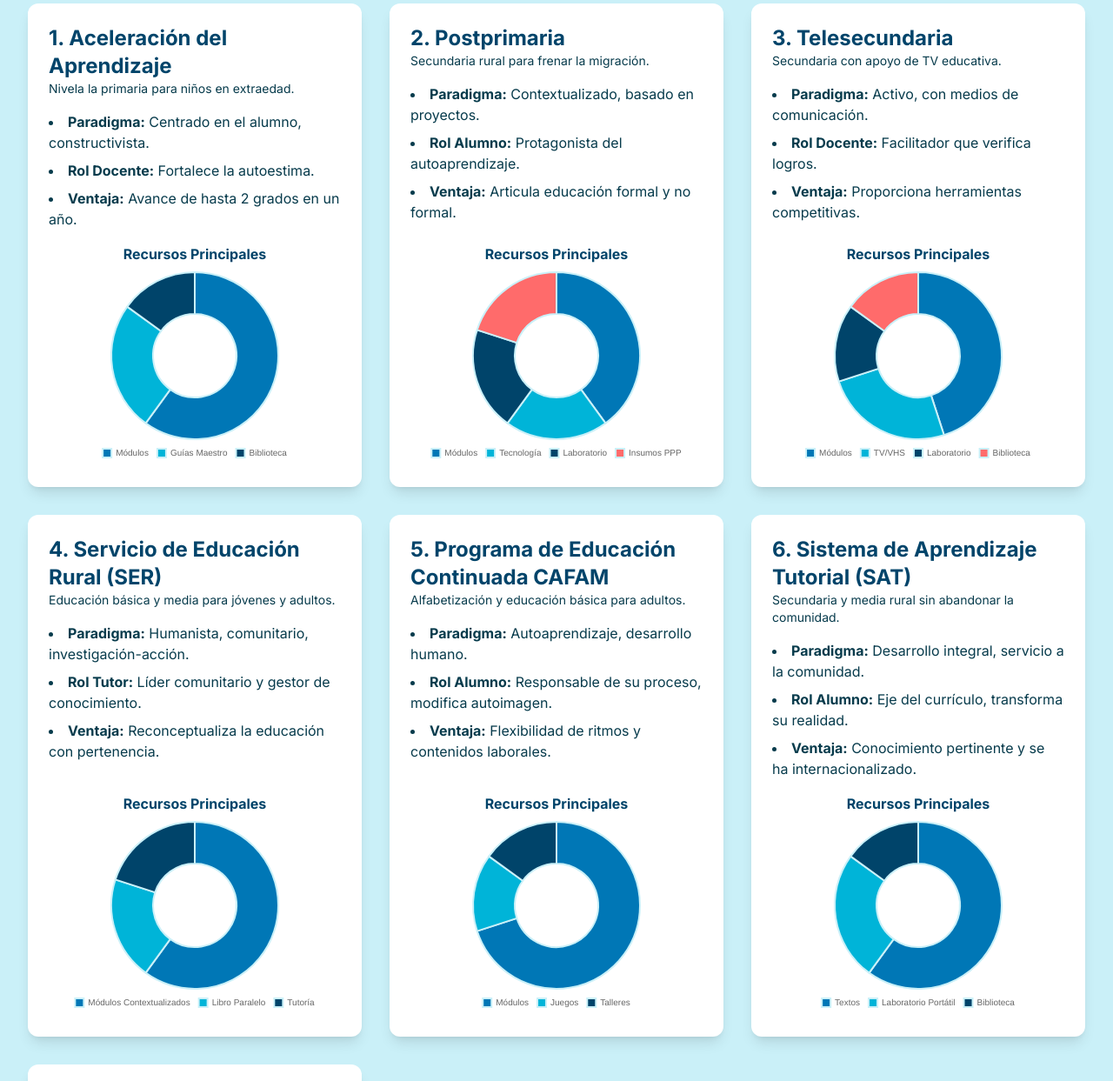
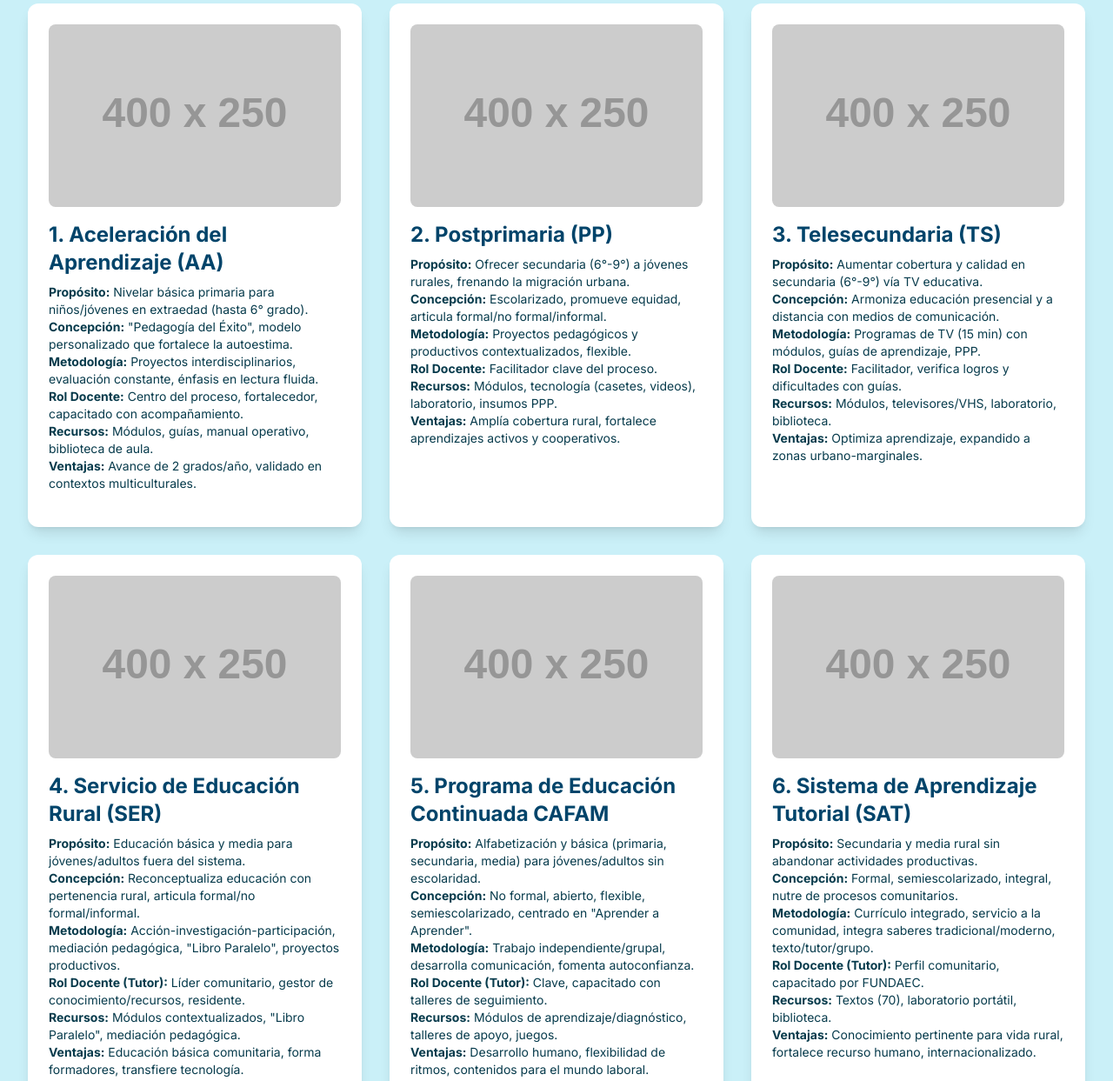
Before and after one commit to andrewestrada-itelkom/vilmaris, a plain HTML site: page index.html in a window 1280 px wide. Shown: the part 1040-2283 px from the top of the page at 87% size. Drawn offline with nearby package versions, Linux system fonts and the light colour scheme; placeholder pictures from the web are drawn by us.

Commit message:
second commit

```diff
--- a/index.html
+++ b/index.html
@@ -85,115 +85,94 @@
             <div class="grid grid-cols-1 md:grid-cols-2 lg:grid-cols-3 gap-8">
 
                 <div class="bg-white rounded-xl shadow-lg p-6 flex flex-col">
-                    <h3 class="text-2xl font-bold text-[#00446A]">1. Aceleración del Aprendizaje</h3>
-                    <p class="text-sm text-[#073B4C] mb-4">Nivela la primaria para niños en extraedad.</p>
-                    <ul class="text-[#073B4C] space-y-2 mb-4 list-disc list-inside">
-                        <li><span class="font-bold">Paradigma:</span> Centrado en el alumno, constructivista.</li>
-                        <li><span class="font-bold">Rol Docente:</span> Fortalece la autoestima.</li>
-                        <li><span class="font-bold">Ventaja:</span> Avance de hasta 2 grados en un año.</li>
-                    </ul>
-                    <div class="mt-auto">
-                        <h4 class="font-bold text-center mb-2">Recursos Principales</h4>
-                        <div class="chart-container !h-56">
-                            <canvas id="recursosAA"></canvas>
-                        </div>
-                    </div>
+                    <img src="https://placehold.co/400x250/0077B6/FFFFFF?text=Aceleración+Aprendizaje" alt="Imagen de niños aprendiendo rápido" class="rounded-lg mb-4 w-full h-auto object-cover">
+                    <h3 class="text-2xl font-bold text-[#00446A] mb-2">1. Aceleración del Aprendizaje (AA)</h3>
+                    <p class="text-sm text-[#073B4C] mb-4">
+                        <span class="font-bold">Propósito:</span> Nivelar básica primaria para niños/jóvenes en extraedad (hasta 6° grado).
+                        <br><span class="font-bold">Concepción:</span> "Pedagogía del Éxito", modelo personalizado que fortalece la autoestima.
+                        <br><span class="font-bold">Metodología:</span> Proyectos interdisciplinarios, evaluación constante, énfasis en lectura fluida.
+                        <br><span class="font-bold">Rol Docente:</span> Centro del proceso, fortalecedor, capacitado con acompañamiento.
+                        <br><span class="font-bold">Recursos:</span> Módulos, guías, manual operativo, biblioteca de aula.
+                        <br><span class="font-bold">Ventajas:</span> Avance de 2 grados/año, validado en contextos multiculturales.
+                    </p>
                 </div>
 
                 <div class="bg-white rounded-xl shadow-lg p-6 flex flex-col">
-                    <h3 class="text-2xl font-bold text-[#00446A]">2. Postprimaria</h3>
-                    <p class="text-sm text-[#073B4C] mb-4">Secundaria rural para frenar la migración.</p>
-                    <ul class="text-[#073B4C] space-y-2 mb-4 list-disc list-inside">
-                        <li><span class="font-bold">Paradigma:</span> Contextualizado, basado en proyectos.</li>
-                        <li><span class="font-bold">Rol Alumno:</span> Protagonista del autoaprendizaje.</li>
-                        <li><span class="font-bold">Ventaja:</span> Articula educación formal y no formal.</li>
-                    </ul>
-                    <div class="mt-auto">
-                        <h4 class="font-bold text-center mb-2">Recursos Principales</h4>
-                        <div class="chart-container !h-56">
-                            <canvas id="recursosPP"></canvas>
-                        </div>
-                    </div>
+                    <img src="https://placehold.co/400x250/00B4D8/FFFFFF?text=Postprimaria+Rural" alt="Imagen de jóvenes estudiando en un entorno rural" class="rounded-lg mb-4 w-full h-auto object-cover">
+                    <h3 class="text-2xl font-bold text-[#00446A] mb-2">2. Postprimaria (PP)</h3>
+                    <p class="text-sm text-[#073B4C] mb-4">
+                        <span class="font-bold">Propósito:</span> Ofrecer secundaria (6°-9°) a jóvenes rurales, frenando la migración urbana.
+                        <br><span class="font-bold">Concepción:</span> Escolarizado, promueve equidad, articula formal/no formal/informal.
+                        <br><span class="font-bold">Metodología:</span> Proyectos pedagógicos y productivos contextualizados, flexible.
+                        <br><span class="font-bold">Rol Docente:</span> Facilitador clave del proceso.
+                        <br><span class="font-bold">Recursos:</span> Módulos, tecnología (casetes, videos), laboratorio, insumos PPP.
+                        <br><span class="font-bold">Ventajas:</span> Amplía cobertura rural, fortalece aprendizajes activos y cooperativos.
+                    </p>
                 </div>
 
                 <div class="bg-white rounded-xl shadow-lg p-6 flex flex-col">
-                    <h3 class="text-2xl font-bold text-[#00446A]">3. Telesecundaria</h3>
-                    <p class="text-sm text-[#073B4C] mb-4">Secundaria con apoyo de TV educativa.</p>
-                    <ul class="text-[#073B4C] space-y-2 mb-4 list-disc list-inside">
-                        <li><span class="font-bold">Paradigma:</span> Activo, con medios de comunicación.</li>
-                        <li><span class="font-bold">Rol Docente:</span> Facilitador que verifica logros.</li>
-                        <li><span class="font-bold">Ventaja:</span> Proporciona herramientas competitivas.</li>
-                    </ul>
-                    <div class="mt-auto">
-                        <h4 class="font-bold text-center mb-2">Recursos Principales</h4>
-                        <div class="chart-container !h-56">
-                            <canvas id="recursosTS"></canvas>
-                        </div>
-                    </div>
+                    <img src="https://placehold.co/400x250/90E0EF/00446A?text=Telesecundaria+Conectada" alt="Imagen de estudiantes viendo televisión educativa" class="rounded-lg mb-4 w-full h-auto object-cover">
+                    <h3 class="text-2xl font-bold text-[#00446A] mb-2">3. Telesecundaria (TS)</h3>
+                    <p class="text-sm text-[#073B4C] mb-4">
+                        <span class="font-bold">Propósito:</span> Aumentar cobertura y calidad en secundaria (6°-9°) vía TV educativa.
+                        <br><span class="font-bold">Concepción:</span> Armoniza educación presencial y a distancia con medios de comunicación.
+                        <br><span class="font-bold">Metodología:</span> Programas de TV (15 min) con módulos, guías de aprendizaje, PPP.
+                        <br><span class="font-bold">Rol Docente:</span> Facilitador, verifica logros y dificultades con guías.
+                        <br><span class="font-bold">Recursos:</span> Módulos, televisores/VHS, laboratorio, biblioteca.
+                        <br><span class="font-bold">Ventajas:</span> Optimiza aprendizaje, expandido a zonas urbano-marginales.
+                    </p>
                 </div>
 
                 <div class="bg-white rounded-xl shadow-lg p-6 flex flex-col">
-                    <h3 class="text-2xl font-bold text-[#00446A]">4. Servicio de Educación Rural (SER)</h3>
-                    <p class="text-sm text-[#073B4C] mb-4">Educación básica y media para jóvenes y adultos.</p>
-                    <ul class="text-[#073B4C] space-y-2 mb-4 list-disc list-inside">
-                        <li><span class="font-bold">Paradigma:</span> Humanista, comunitario, investigación-acción.</li>
-                         <li><span class="font-bold">Rol Tutor:</span> Líder comunitario y gestor de conocimiento.</li>
-                        <li><span class="font-bold">Ventaja:</span> Reconceptualiza la educación con pertenencia.</li>
-                    </ul>
-                     <div class="mt-auto">
-                        <h4 class="font-bold text-center mb-2">Recursos Principales</h4>
-                        <div class="chart-container !h-56">
-                            <canvas id="recursosSER"></canvas>
-                        </div>
-                    </div>
+                    <img src="https://placehold.co/400x250/00446A/FFFFFF?text=Educación+Rural+SER" alt="Imagen de un grupo aprendiendo en un entorno rural" class="rounded-lg mb-4 w-full h-auto object-cover">
+                    <h3 class="text-2xl font-bold text-[#00446A] mb-2">4. Servicio de Educación Rural (SER)</h3>
+                    <p class="text-sm text-[#073B4C] mb-4">
+                        <span class="font-bold">Propósito:</span> Educación básica y media para jóvenes/adultos fuera del sistema.
+                        <br><span class="font-bold">Concepción:</span> Reconceptualiza educación con pertenencia rural, articula formal/no formal/informal.
+                        <br><span class="font-bold">Metodología:</span> Acción-investigación-participación, mediación pedagógica, "Libro Paralelo", proyectos productivos.
+                        <br><span class="font-bold">Rol Docente (Tutor):</span> Líder comunitario, gestor de conocimiento/recursos, residente.
+                        <br><span class="font-bold">Recursos:</span> Módulos contextualizados, "Libro Paralelo", mediación pedagógica.
+                        <br><span class="font-bold">Ventajas:</span> Educación básica comunitaria, forma formadores, transfiere tecnología.
+                    </p>
                 </div>
 
                 <div class="bg-white rounded-xl shadow-lg p-6 flex flex-col">
-                    <h3 class="text-2xl font-bold text-[#00446A]">5. Programa de Educación Continuada CAFAM</h3>
-                    <p class="text-sm text-[#073B4C] mb-4">Alfabetización y educación básica para adultos.</p>
-                    <ul class="text-[#073B4C] space-y-2 mb-4 list-disc list-inside">
-                        <li><span class="font-bold">Paradigma:</span> Autoaprendizaje, desarrollo humano.</li>
-                        <li><span class="font-bold">Rol Alumno:</span> Responsable de su proceso, modifica autoimagen.</li>
-                        <li><span class="font-bold">Ventaja:</span> Flexibilidad de ritmos y contenidos laborales.</li>
-                    </ul>
-                     <div class="mt-auto">
-                        <h4 class="font-bold text-center mb-2">Recursos Principales</h4>
-                        <div class="chart-container !h-56">
-                            <canvas id="recursosCAFAM"></canvas>
-                        </div>
-                    </div>
+                    <img src="https://placehold.co/400x250/CAF0F8/00446A?text=CAFAM+Aprendizaje" alt="Imagen de adultos aprendiendo en un centro comunitario" class="rounded-lg mb-4 w-full h-auto object-cover">
+                    <h3 class="text-2xl font-bold text-[#00446A] mb-2">5. Programa de Educación Continuada CAFAM</h3>
+                    <p class="text-sm text-[#073B4C] mb-4">
+                        <span class="font-bold">Propósito:</span> Alfabetización y básica (primaria, secundaria, media) para jóvenes/adultos sin escolaridad.
+                        <br><span class="font-bold">Concepción:</span> No formal, abierto, flexible, semiescolarizado, centrado en "Aprender a Aprender".
+                        <br><span class="font-bold">Metodología:</span> Trabajo independiente/grupal, desarrolla comunicación, fomenta autoconfianza.
+                        <br><span class="font-bold">Rol Docente (Tutor):</span> Clave, capacitado con talleres de seguimiento.
+                        <br><span class="font-bold">Recursos:</span> Módulos de aprendizaje/diagnóstico, talleres de apoyo, juegos.
+                        <br><span class="font-bold">Ventajas:</span> Desarrollo humano, flexibilidad de ritmos, contenidos para el mundo laboral.
+                    </p>
                 </div>
 
                 <div class="bg-white rounded-xl shadow-lg p-6 flex flex-col">
-                    <h3 class="text-2xl font-bold text-[#00446A]">6. Sistema de Aprendizaje Tutorial (SAT)</h3>
-                    <p class="text-sm text-[#073B4C] mb-4">Secundaria y media rural sin abandonar la comunidad.</p>
-                    <ul class="text-[#073B4C] space-y-2 mb-4 list-disc list-inside">
-                        <li><span class="font-bold">Paradigma:</span> Desarrollo integral, servicio a la comunidad.</li>
-                        <li><span class="font-bold">Rol Alumno:</span> Eje del currículo, transforma su realidad.</li>
-                        <li><span class="font-bold">Ventaja:</span> Conocimiento pertinente y se ha internacionalizado.</li>
-                    </ul>
-                    <div class="mt-auto">
-                        <h4 class="font-bold text-center mb-2">Recursos Principales</h4>
-                        <div class="chart-container !h-56">
-                            <canvas id="recursosSAT"></canvas>
-                        </div>
-                    </div>
+                    <img src="https://placehold.co/400x250/0077B6/FFFFFF?text=SAT+Tutorial" alt="Imagen de un tutor enseñando a un pequeño grupo" class="rounded-lg mb-4 w-full h-auto object-cover">
+                    <h3 class="text-2xl font-bold text-[#00446A] mb-2">6. Sistema de Aprendizaje Tutorial (SAT)</h3>
+                    <p class="text-sm text-[#073B4C] mb-4">
+                        <span class="font-bold">Propósito:</span> Secundaria y media rural sin abandonar actividades productivas.
+                        <br><span class="font-bold">Concepción:</span> Formal, semiescolarizado, integral, nutre de procesos comunitarios.
+                        <br><span class="font-bold">Metodología:</span> Currículo integrado, servicio a la comunidad, integra saberes tradicional/moderno, texto/tutor/grupo.
+                        <br><span class="font-bold">Rol Docente (Tutor):</span> Perfil comunitario, capacitado por FUNDAEC.
+                        <br><span class="font-bold">Recursos:</span> Textos (70), laboratorio portátil, biblioteca.
+                        <br><span class="font-bold">Ventajas:</span> Conocimiento pertinente para vida rural, fortalece recurso humano, internacionalizado.
+                    </p>
                 </div>
 
                 <div class="bg-white rounded-xl shadow-lg p-6 flex flex-col md:col-span-2 lg:col-span-1">
-                    <h3 class="text-2xl font-bold text-[#00446A]">7. Escuela Nueva (EN)</h3>
-                    <p class="text-sm text-[#073B4C] mb-4">Primaria de calidad para multigrado rural y urbano.</p>
-                    <ul class="text-[#073B4C] space-y-2 mb-4 list-disc list-inside">
-                        <li><span class="font-bold">Paradigma:</span> Constructivista, participativo, comunitario.</li>
-                        <li><span class="font-bold">Rol Maestro:</span> Facilitador en grupos heterogéneos.</li>
-                        <li><span class="font-bold">Ventaja:</span> Adaptable a poblaciones vulnerables.</li>
-                    </ul>
-                    <div class="mt-auto">
-                        <h4 class="font-bold text-center mb-2">Recursos Principales</h4>
-                        <div class="chart-container !h-56">
-                            <canvas id="recursosEN"></canvas>
-                        </div>
-                    </div>
+                    <img src="https://placehold.co/400x250/00B4D8/FFFFFF?text=Escuela+Nueva+Activa" alt="Imagen de niños trabajando en grupos en el aula" class="rounded-lg mb-4 w-full h-auto object-cover">
+                    <h3 class="text-2xl font-bold text-[#00446A] mb-2">7. Escuela Nueva (EN)</h3>
+                    <p class="text-sm text-[#073B4C] mb-4">
+                        <span class="font-bold">Propósito:</span> Calidad en primaria (multigrado rural/urbano-marginal).
+                        <br><span class="font-bold">Concepción:</span> Integra saberes previos ("Aprendiendo a Aprender"), activo, participativo, cooperativo.
+                        <br><span class="font-bold">Metodología:</span> Guías/módulos, trabajo individual/grupal, currículo contextualizado.
+                        <br><span class="font-bold">Rol Docente:</span> Facilitador, atiende grupos heterogéneos, revaloriza su rol.
+                        <br><span class="font-bold">Recursos:</span> Módulos, manual docente, biblioteca, CRA (materiales), mini-laboratorio.
+                        <br><span class="font-bold">Ventajas:</span> Adaptable a poblaciones vulnerables, facilita recuperación de identidad.
+                    </p>
                 </div>
             </div>
         </section>
@@ -372,38 +351,6 @@
             }
         });
 
-        function createDonutChart(canvasId, labels, data) {
-            const ctx = document.getElementById(canvasId).getContext('2d');
-            new Chart(ctx, {
-                type: 'doughnut',
-                data: {
-                    labels: labels,
-                    datasets: [{
-                        label: 'Distribución de Recursos',
-                        data: data,
-                        backgroundColor: chartColors,
-                        borderColor: brilliantBlues.lightest,
-                        borderWidth: 2
-                    }]
-                },
-                options: {
-                     ...defaultChartOptions,
-                     plugins: {
-                        ...defaultChartOptions.plugins,
-                        legend: { position: 'bottom', labels: { font: {size: 10}, boxWidth: 10 } }
-                    }
-                }
-            });
-        }
-
-        createDonutChart('recursosAA', ['Módulos', 'Guías Maestro', 'Biblioteca'], [60, 25, 15]);
-        createDonutChart('recursosPP', ['Módulos', 'Tecnología', 'Laboratorio', 'Insumos PPP'], [40, 20, 20, 20]);
-        createDonutChart('recursosTS', ['Módulos', 'TV/VHS', 'Laboratorio', 'Biblioteca'], [45, 25, 15, 15]);
-        createDonutChart('recursosSER', ['Módulos Contextualizados', 'Libro Paralelo', 'Tutoría'], [60, 20, 20]);
-        createDonutChart('recursosCAFAM', ['Módulos', 'Juegos', 'Talleres'], [70, 15, 15]);
-        createDonutChart('recursosSAT', ['Textos', 'Laboratorio Portátil', 'Biblioteca'], [60, 25, 15]);
-        createDonutChart('recursosEN', ['Módulos', 'CRA', 'Mini-Lab', 'Biblioteca'], [40, 25, 20, 15]);
-
     </script>
 
 </body>
```
